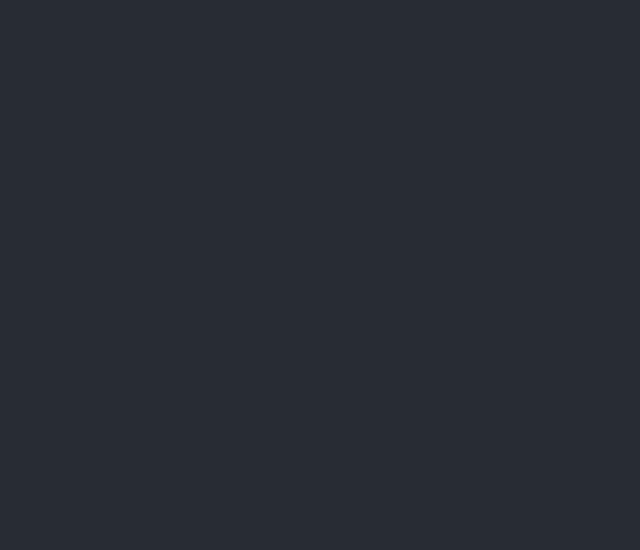
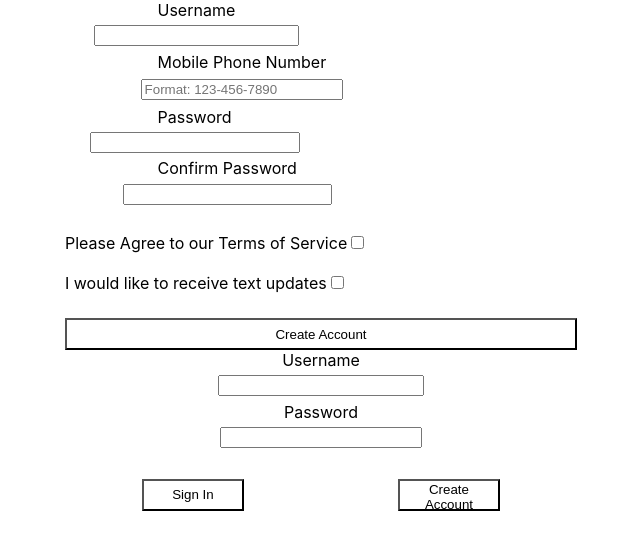
Before and after one commit to Build-Week-watermyplants-4/front-end, a React (Create React App) app in the folder water-my-plants/: page / in a window 1280 px wide. Shown: the top 550 px of the page, without its empty margins (319-959 px from the left). Built offline with nearby package versions, Linux system fonts and the light colour scheme.

Commit message:
fixin muh files

```diff
--- a/water-my-plants/src/App.js
+++ b/water-my-plants/src/App.js
@@ -1,11 +1,13 @@
 import React from "react";
+import AccountCreation from '../src/components/AccountCreation';
+import Login from '../src/components/Login';
 import './App.css';
 
 function App() {
   return (
     <div className="App">
-      <header className="App-header">
-      </header>
+      <AccountCreation />
+      <Login/>
     </div>
   );
 }
```
